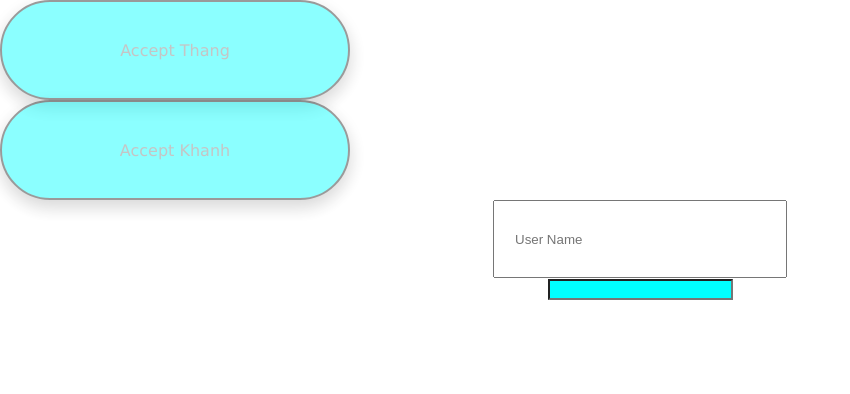
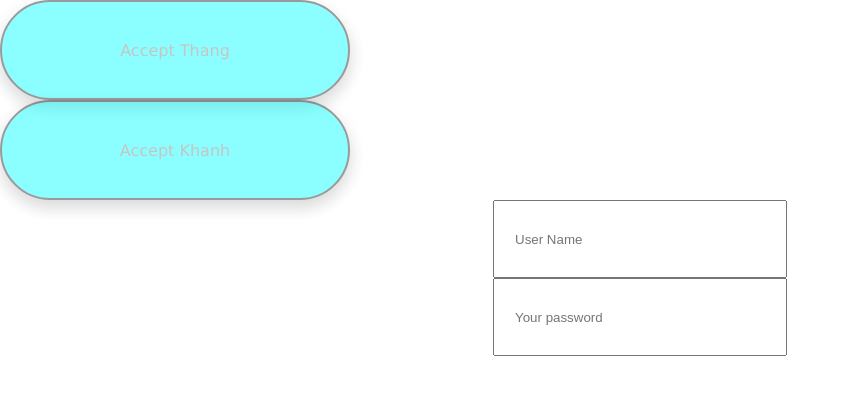
Before and after one commit to thangndtitf/VRMS-Web, a React (Create React App) app: page / in a window 1280 px wide. Shown: the top 394 px of the page, without its empty margins (0-850 px from the left). Built offline with nearby package versions, Linux system fonts and the light colour scheme.

Commit message:
Thắng commit password style

```diff
--- a/src/App.js
+++ b/src/App.js
@@ -9,7 +9,7 @@ const App = () => {
     <div className="App">
       <Acceptbutton className="App_btn" buttonText='Thang'/>
       <Acceptbutton buttonText='Khanh'/>
-      <UserNameInput />
+      <UserNameInput /> <br></br>
       <PassworldInput />
     </div>
   );
--- a/src/components/textinput/passworldinput/PassworldInput.css
+++ b/src/components/textinput/passworldinput/PassworldInput.css
@@ -1,3 +1,14 @@
-.input_passworld {
-    background-color: aqua;
+.input_passworld_container {
+    display: inline;
 }
+
+.input_passworld_filed {
+    width: 250px;
+    height: 50px;
+    border: 10%;
+    padding: 12px 20px;
+}
+
+.input_passworld_container .input_passworld_filed:focus{
+    background-color: #99FFFF;
+}
--- a/src/components/textinput/passworldinput/PassworldInput.js
+++ b/src/components/textinput/passworldinput/PassworldInput.js
@@ -2,8 +2,8 @@
 import './PassworldInput.css'
 const PassworldInput = () => {
     return (
-        <div>
-            <input type="password" className="input_passworld" />
+        <div className='input_passworld_container'>
+            <input type="password" className="input_passworld_filed" placeholder="Your password"/>
         </div>
     );
 }
```
